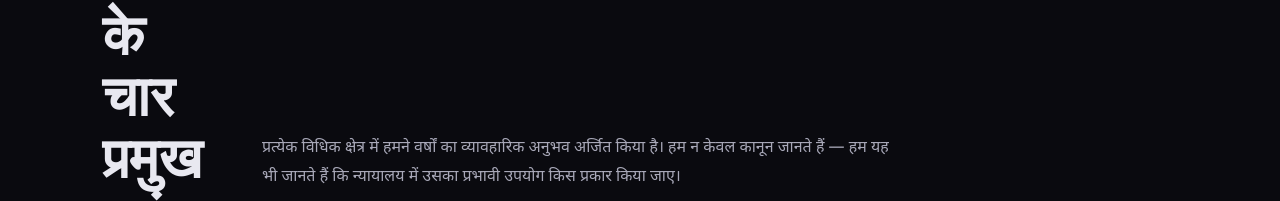
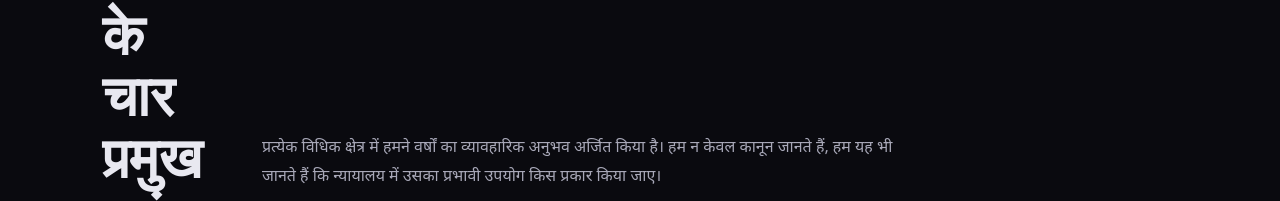
Before and after one commit to legaleaglemzn/rajvardhanandassociates, a plain HTML site: page index.html in a window 1280 px wide. Shown: the part 2831-3032 px from the top of the page. Drawn offline with nearby package versions, Linux system fonts and the light colour scheme.

Commit message:
Update index.html

```diff
--- a/index.html
+++ b/index.html
@@ -2572,7 +2572,10 @@
             </div>
             <div class="reveal-right">
                 <p class="section-subtitle">
-                    प्रत्येक विधिक क्षेत्र में हमने वर्षों का व्यावहारिक अनुभव अर्जित किया है। हम न केवल कानून जानते हैं — हम यह भी जानते हैं कि न्यायालय में उसका प्रभावी उपयोग किस प्रकार किया जाए।
+                    प्रत्येक विधिक क्षेत्र में हमने वर्षों का व्यावहारिक अनुभव
+                    अर्जित किया है। हम न केवल कानून जानते हैं,
+                    हम यह भी जानते हैं कि न्यायालय में उसका प्रभावी
+                    उपयोग किस प्रकार किया जाए।
                 </p>
                 <div class="expertise-scroll-wrap" style="margin-top:30px;">
                     <div class="expertise-scroll-track">
```
